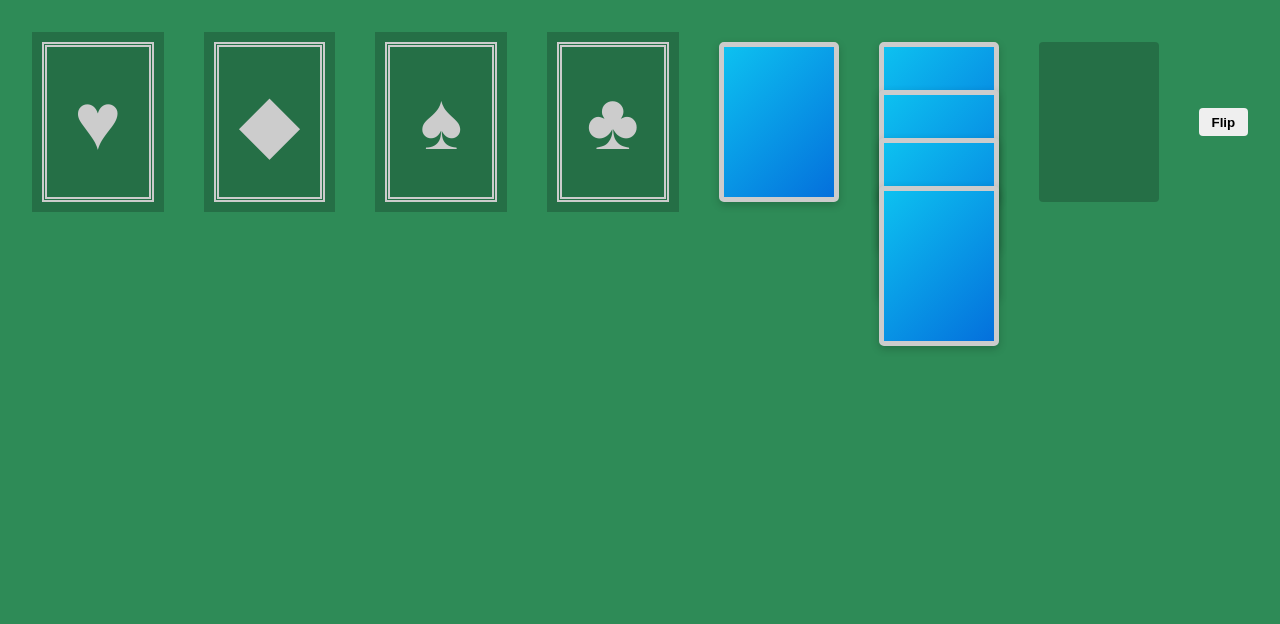
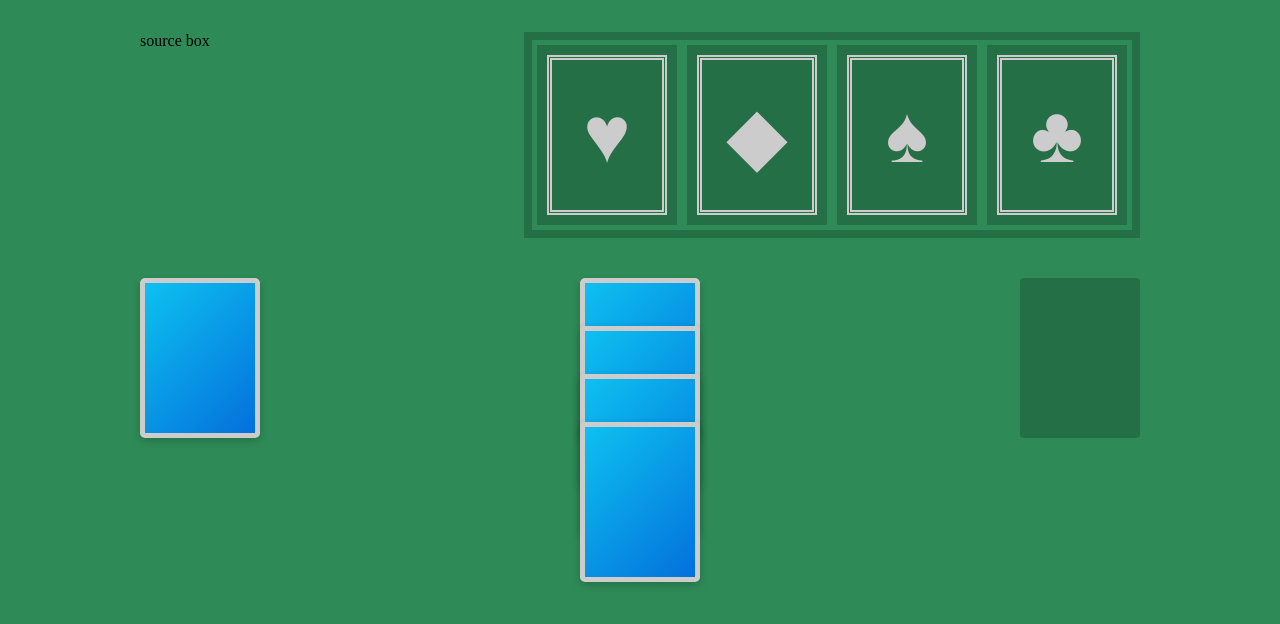
Before and after one commit to mmendesas/solitaire, a React (Vite) app: page / in a window 1280 px wide. Shown: the top 624 px of the page. Built offline with nearby package versions, Linux system fonts and the light colour scheme.

Commit message:
feat: adjust general layout

```diff
--- a/src/App.css
+++ b/src/App.css
@@ -23,3 +23,34 @@ button:hover {
 
   gap: 40px;
 }
+
+main {
+  width: 1000px;
+  height: 100%;
+
+  display: flex;
+  flex-direction: column;
+  gap: 40px
+}
+
+.header {
+  flex: 1;
+  display: flex;
+  justify-content: space-between;
+}
+
+.content {
+  flex: 3;
+  display: flex;
+  justify-content: space-between;
+}
+
+.bucket-container {
+  display: flex;
+  align-items: center;
+  justify-content: center;
+
+  gap: 10px;
+  border: 8px solid rgba(0,0,0,0.2);
+  padding: 5px;
+}
--- a/src/App.tsx
+++ b/src/App.tsx
@@ -22,23 +22,24 @@ function App() {
 
   return (
     <div className="center">
+      <main>
+        <section className="header">
+          <div>source box</div>
+          <div className="bucket-container">
             {Object.values(buckets).map(
               (bucket: Bucket): JSX.Element => (
                 <BucketBox bucket={bucket} />
               )
             )}
+          </div>
+        </section>
+        <section className="content">
+          <Card {...current} />
 
-      <Card {...current} />
           <CardList cards={list} />
           <CardList cards={[]} />
-
-      <button
-        onClick={() => {
-          setCurrent((prev) => ({ ...prev, flip: !prev.flip }));
-        }}
-      >
-        Flip
-      </button>
+        </section>
+      </main>
     </div>
   );
 }
--- a/src/components/Card.css
+++ b/src/components/Card.css
@@ -1,5 +1,5 @@
 .card {
-  min-width: 120px;
+  width: 120px;
   height: 160px;
 }
 
```
Lines whose indentation alone changed are shown as unchanged.
